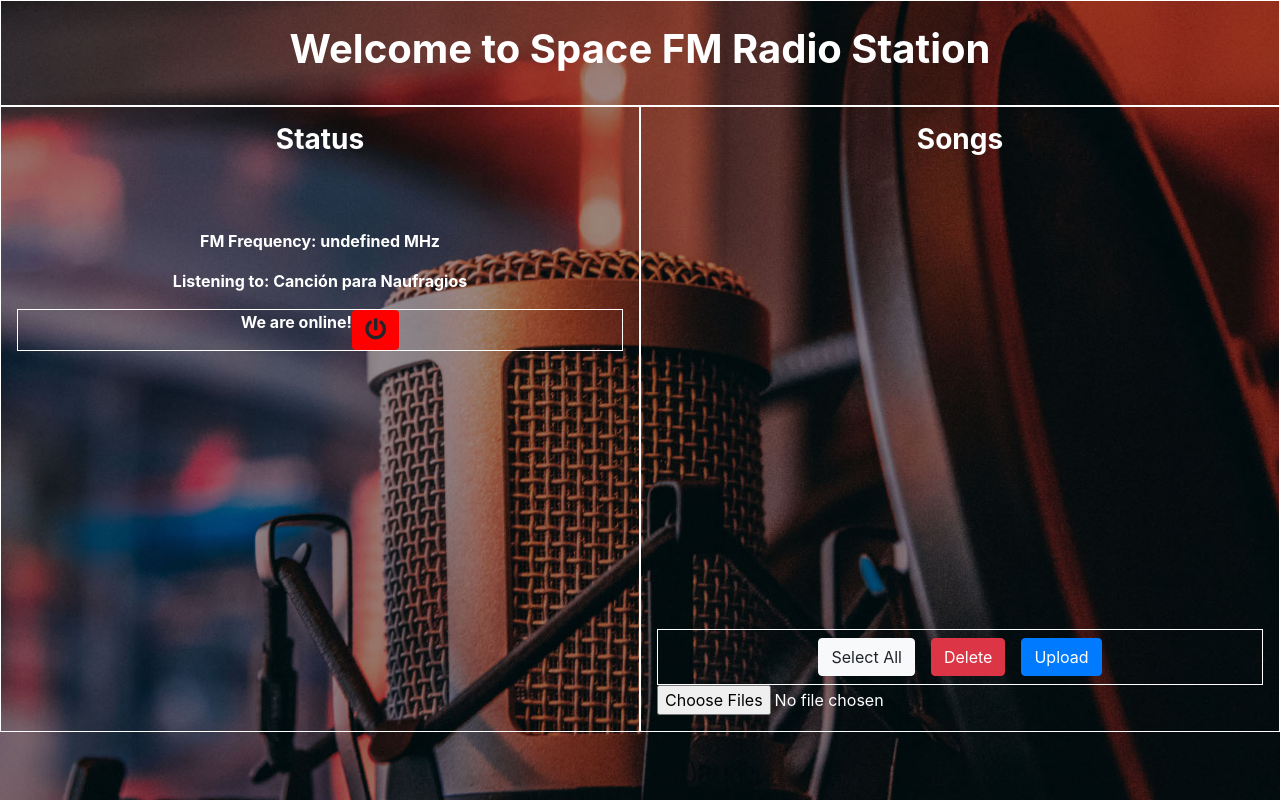
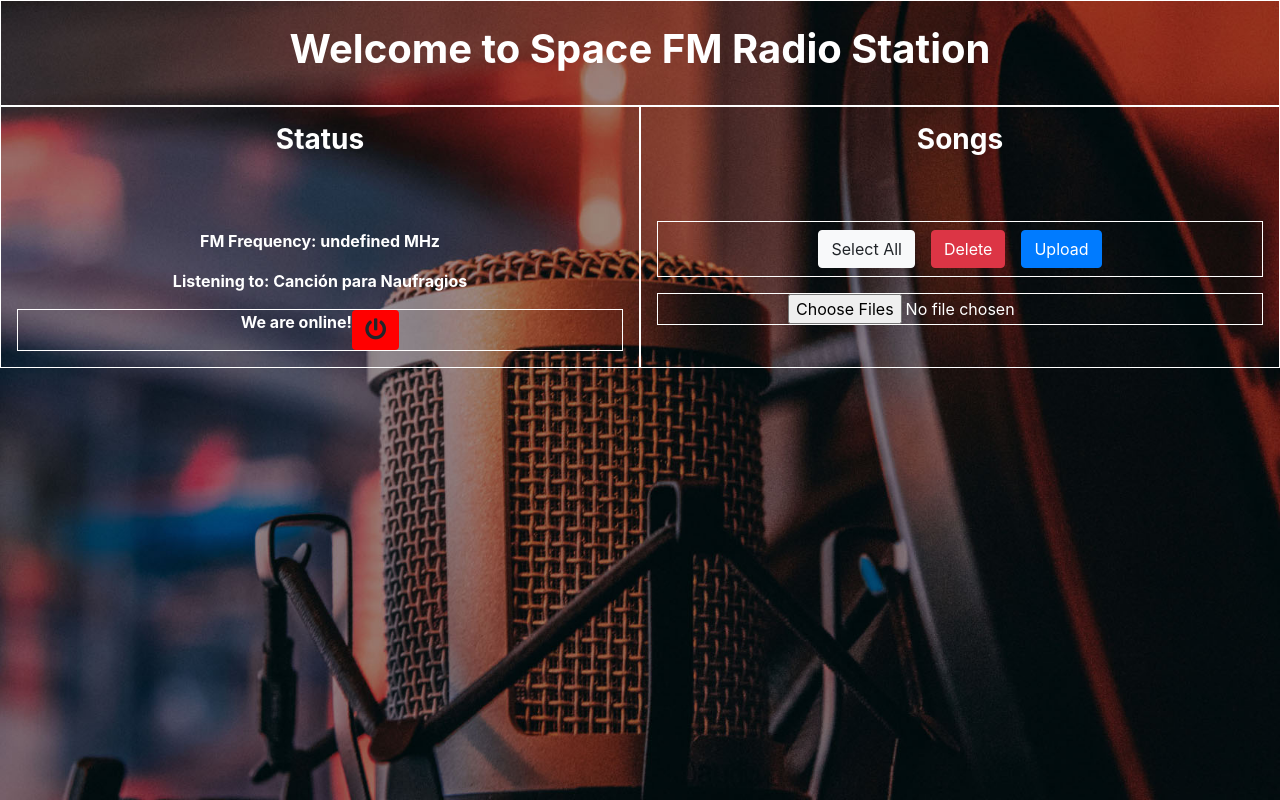
Before and after one commit to AlarconZQL/SpaceFM, a Flask app: page / in a window 1280 px wide. Run offline with Flask 2, Linux system fonts and the light colour scheme; data that the repository does not hold is empty; some libraries are stand-ins or nearby versions.

Commit message:
Reorganizacion de la parte visual de la pagina

```diff
--- a/www/static/css/default.css
+++ /dev/null
@@ -1,21 +0,0 @@
-body {
-    background-image: url("../img/fondo.png");
-    background-size: cover;
-    background-repeat: no-repeat;
-    height: 100%;
-    background-position: center;
-    background-attachment: fixed;
-    margin: 0;
-}
-
-.logo{
-    height: 100px;
-    margin-bottom: 10px;
-}
-
-.jumbotron.custom{
-    padding: 1rem 1rem;
-    margin-bottom: 1rem;
-    background-color: rgba(233, 236, 239, .3);
-    color: white;
-}
--- a/www/static/css/index.css
+++ b/www/static/css/index.css
@@ -19,7 +19,8 @@
 }
 
 .songs-panel {
-  height: 400px;
+  height: auto;
+  max-height: 300px;
   overflow-y: scroll;
 }
 
--- a/www/static/js/control.js
+++ b/www/static/js/control.js
@@ -8,36 +8,6 @@
     getSongs();
     selectAll = true; // true = select all items - false = deselect all items
     $('#spinner').hide();
-    //setInterval(actualizar,1000);
-  }
-
-  // Realiza un requerimiento HTTP al servidor para obtener el estado de la emisora
-  function getState() {
-    var color=0;
-    $.ajax({
-      url: '/actualizar',
-      type: "GET",
-      success: function(data) {
-
-        var songInfo = "Listening to: " + data["song"];
-        var freqInfo = "FM Frequency: " + data["frequency"] + " MHz";
-        var status =  data["status"];
-        var powerBtnColor = "";
-        var statusInfo = "";
-        if (status === "emiting") {
-          powerBtnColor = "red";
-          statusInfo = "We are online!";
-        } else {
-          powerBtnColor = "green";
-          statusInfo = "We are offline...";
-        }
-
-        $("#songInfo").text(songInfo);
-        $("#frequencyInfo").text(freqInfo);
-        $("#statusInfo").text(statusInfo);
-        $("#powerBtn").css("background-color", powerBtnColor);
-      }
-    });
   }
 
   // Obtiene todos los nombres de archivos de audio que se han seleccionado en la lista
@@ -96,6 +66,37 @@
     }
 
     return formData;
+  }
+
+  // Definicion de peticiones AJAX
+
+  // Realiza un requerimiento HTTP al servidor para obtener el estado de la emisora
+  function getState() {
+    var color=0;
+    $.ajax({
+      url: '/actualizar',
+      type: "GET",
+      success: function(data) {
+
+        var songInfo = "Listening to: " + data["song"];
+        var freqInfo = "FM Frequency: " + data["frequency"] + " MHz";
+        var status =  data["status"];
+        var powerBtnColor = "";
+        var statusInfo = "";
+        if (status === "emiting") {
+          powerBtnColor = "red";
+          statusInfo = "We are online!";
+        } else {
+          powerBtnColor = "green";
+          statusInfo = "We are offline...";
+        }
+
+        $("#songInfo").text(songInfo);
+        $("#frequencyInfo").text(freqInfo);
+        $("#statusInfo").text(statusInfo);
+        $("#powerBtn").css("background-color", powerBtnColor);
+      }
+    });
   }
 
   // Realiza un requerimiento HTTP al servidor para obtener la lista de archivos de audio de la emisora
--- a/www/templates/index.html
+++ b/www/templates/index.html
@@ -15,7 +15,7 @@
 
       <!-- CSS propios -->
       <link rel="stylesheet" href="../static/css/index.css">
-      <link rel="stylesheet" href="../static/css/default.css">
+
   </head>
 
   <body>
@@ -34,7 +34,7 @@
       <main class="row">
 
         <!-- Status Panel -->
-        <div class="col p-3 has-border">
+        <div class="col-sm p-3 has-border">
           <h3 class="title mb-5">Status</h3>
           <br>
           <p id="frequencyInfo" class="title"></p>
@@ -48,22 +48,24 @@
         </div>
 
         <!-- Songs Panel -->
-        <div class="col p-3 has-border">
+        <div class="col-sm p-3 has-border">
           <h3 class="title mb-5">Songs</h3>
           <div>
-            <ul id="list" class="list-group songs-panel"></ul>
-            <br>
-            <div class="d-flex justify-content-center has-border">
+            <ul id="list" class="list-group songs-panel mb-3"></ul>
+
+            <div class="d-flex justify-content-center has-border mb-3">
               <button id="selectAllBtn" type="button" class="btn btn-light m-2">Select All</button>
               <button id="deleteBtn" type="button" class="btn btn-danger m-2">Delete</button>
               <button id="uploadBtn" type="button" class="btn btn-primary m-2">Upload
                 <span id="spinner" class="spinner-border spinner-border-sm"></span>
               </button>
             </div>
-            <form enctype="multipart/form-data" id="uploadsongs" method="delete">
-                <input type="file" multiple="" id="file1" name="file1"/>
-                <br />
-            </form>
+
+            <div class="d-flex justify-content-center has-border mb-3">
+              <form enctype="multipart/form-data" id="uploadsongs" method="post">
+                  <input type="file" multiple="" id="file1" name="file1"/>
+              </form>
+            </div>
 
           </div>
         </div>
```
